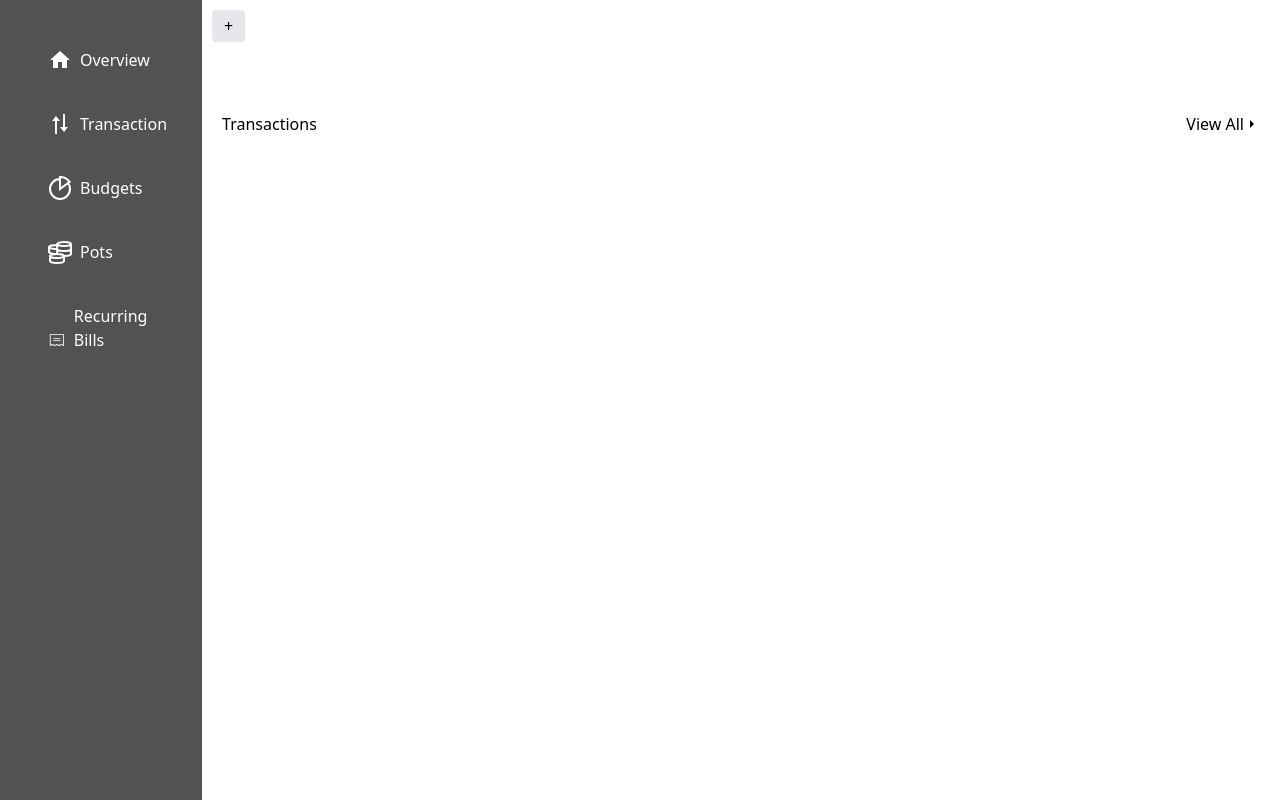
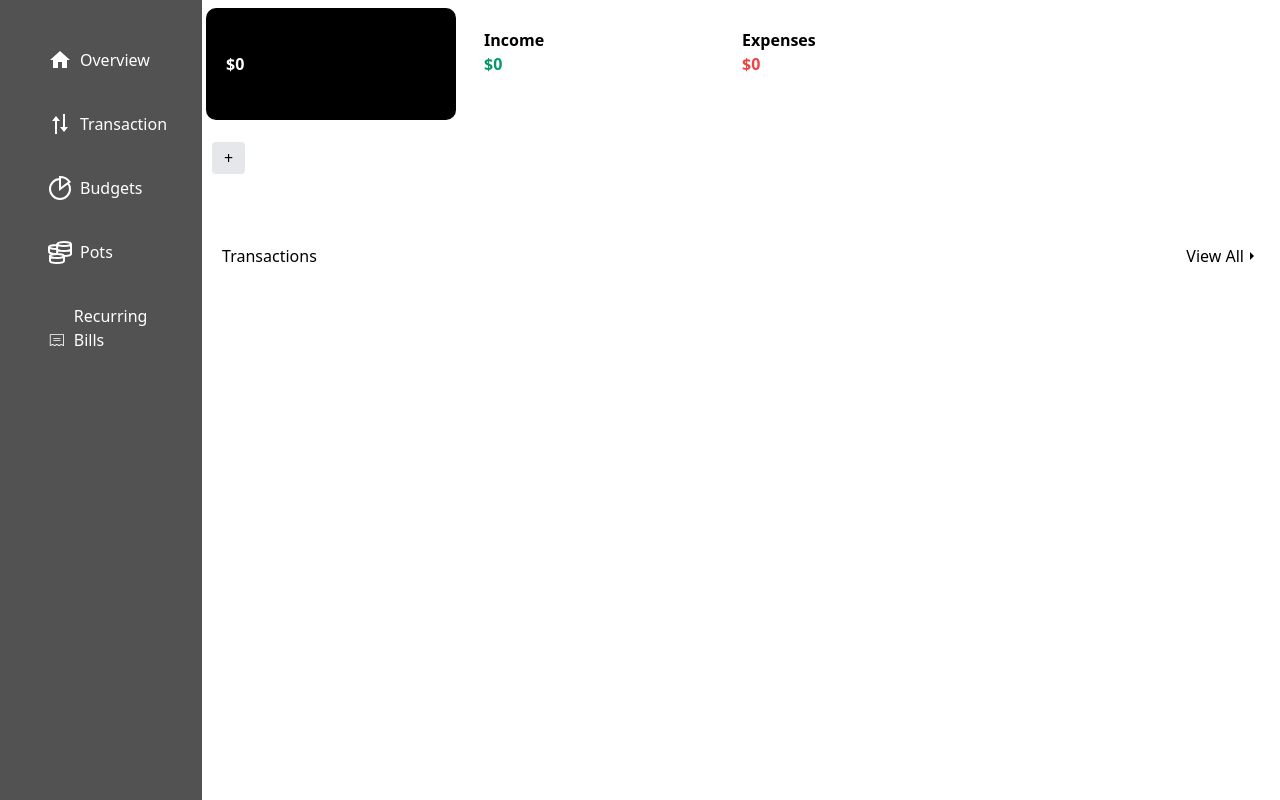
Before and after one commit to mbahramii/personal-finance-app, a React (Vite) app: page /Transactionspage in a window 1280 px wide. Built offline with nearby package versions, Linux system fonts and the light colour scheme.

Commit message:
feat: add BalanceSummary component to show current balance, income, and expenses

```diff
--- /dev/null
+++ b/src/assets/components/BalanceSummary.jsx
@@ -0,0 +1,45 @@
+import {TransactionsProvider , useTransactions } from "../components/TransactionsProvider";
+
+
+const BalanceSummary = ()=>{
+  const { transactions } = useTransactions();
+
+  const CurrentBalance = transactions.reduce((total , tx)=>{
+
+    if (tx.type === "deposit"){
+        return total + Number(tx.amount);
+    }else{
+        return total - Number(tx.amount)
+    }
+  }, 0);
+  console.log(CurrentBalance)
+
+  const income = transactions
+    .filter(tx=> tx.type === "deposit")
+    .reduce((acc , tx ) =>acc + Number(tx.amount) , 0 );
+  console.log(income)
+
+  const Expenses = transactions
+    .filter(tx=> tx.type === "withdrawal")
+    .reduce((acc , tx ) =>acc + Number(tx.amount) , 0 );
+    console.log(Expenses)
+
+
+return (
+    <div className="font-bold flex flex-col sm:flex-row">
+          <div className="bg-black rounded-[10px] h-28 p-5 mb-3 sm:w-[250px] sm:mx-1">
+            <h1 className="text-gray ">Current Balance</h1>
+            <h1 className="text-white">${CurrentBalance}</h1>
+          </div>
+          <div className="font-bold bg-white rounded-[10px] h-28 p-5 mb-3 sm:w-[250px] sm:mx-1">
+            <h1 className="text-gray ">Income</h1>
+            <h1 className="text-emerald-600">${income}</h1>
+          </div>
+          <div className="font-bold bg-white rounded-[10px] h-28 p-5 mb-3 sm:w-[250px] sm:mx-1">
+            <h1 className="text-gray">Expenses</h1>
+            <h1 className="text-red-500">${Expenses}</h1>
+          </div>
+        </div>
+)
+}
+export default BalanceSummary;
--- a/src/assets/pages/Overviewpage.jsx
+++ b/src/assets/pages/Overviewpage.jsx
@@ -3,6 +3,7 @@ import Budgets from "../components/Budgets";
 import RecurringBills from "../components/RecurringBills";
 import TransactionsList from "../components/TransactionsList";
 import {TransactionsProvider , useTransactions } from "../components/TransactionsProvider";
+import BalanceSummary from "../components/BalanceSummary";
 
 
 const TransactionsSection = () => {
@@ -23,20 +24,7 @@ const Overviewpage = () => {
         <div className="mb-3 font-bold text-[20px] sm:mx-1">
           <h1>Overview</h1>
         </div>
-        <div className="font-bold flex flex-col sm:flex-row">
-          <div className="bg-black rounded-[10px] h-28 p-5 mb-3 sm:w-[250px] sm:mx-1">
-            <h1 className="text-gray ">Current Balance</h1>
-            <h1 className="text-white">$4.836.00</h1>
-          </div>
-          <div className="font-bold bg-white rounded-[10px] h-28 p-5 mb-3 sm:w-[250px] sm:mx-1">
-            <h1 className="text-gray ">Income</h1>
-            <h1>$3.814.25</h1>
-          </div>
-          <div className="font-bold bg-white rounded-[10px] h-28 p-5 mb-3 sm:w-[250px] sm:mx-1">
-            <h1 className="text-gray">Expenses</h1>
-            <h1>$1.700.50</h1>
-          </div>
-        </div>
+        <BalanceSummary />
       </div>
       <div className="lg:flex lg:flex-row lg:gap-2 lg:items-center lg:justify-center xl:justify-around">
       <div className="lg:flex lg:flex-col  lg:justify-start">
--- a/src/assets/pages/Transactionspage.jsx
+++ b/src/assets/pages/Transactionspage.jsx
@@ -2,6 +2,7 @@ import { useState } from "react";
 import TransactionsList from "../components/TransactionsList";
 import { useTransactions } from "../components/TransactionsProvider";
 import AddTransActions from "../components/addTransaction";
+import BalanceSummary from "../components/BalanceSummary";
 
 const Transactionspage = () => {
 
@@ -9,7 +10,8 @@ const Transactionspage = () => {
   // Get transactions data (list of transactions) and addTransaction function from the Context
   const { transactions, addTransaction } = useTransactions();
   return (
-    <div className=" w-[100%] flex flex-col">
+    <div className=" w-[100%] flex flex-col pt-2">
+      <BalanceSummary />
       <AddTransActions />
       <TransactionsList />
     </div>
```
